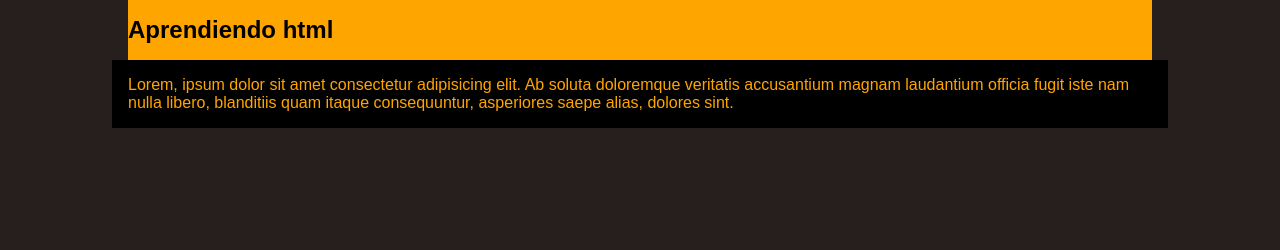
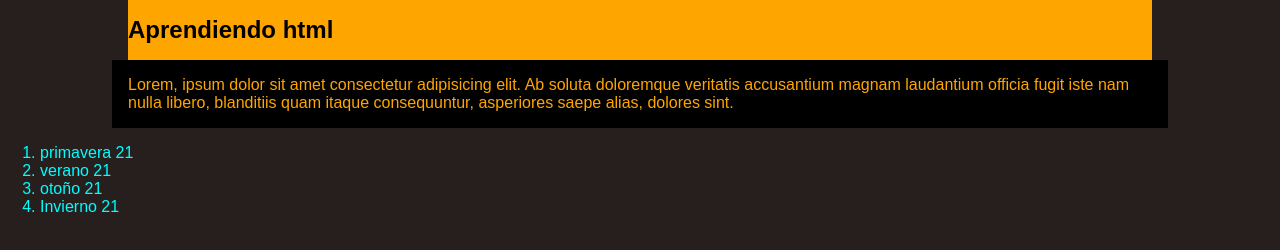
Before and after one commit to Merci4dev/repo-demo, a plain HTML site: page index.html in a window 1280 px wide. Drawn offline with Linux system fonts and the light colour scheme; a script that the page names is missing.

Commit message:
entaciones de año con fechas

```diff
--- a/index.html
+++ b/index.html
@@ -13,6 +13,13 @@
 
     <p>Lorem, ipsum dolor sit amet consectetur adipisicing elit. Ab soluta doloremque veritatis accusantium magnam laudantium officia fugit iste nam nulla libero, blanditiis quam itaque consequuntur, asperiores saepe alias, dolores sint.</p>
 
+    <ol>
+        <li>primavera 21</li>
+        <li>verano 21</li>
+        <li>otoño 21</li>
+        <li>Invierno 21</li>
+    </ol>
+
     <script src="./index.js"></script>
 </body>
 </html>
```
Also changed, not shown: 1 other file.
